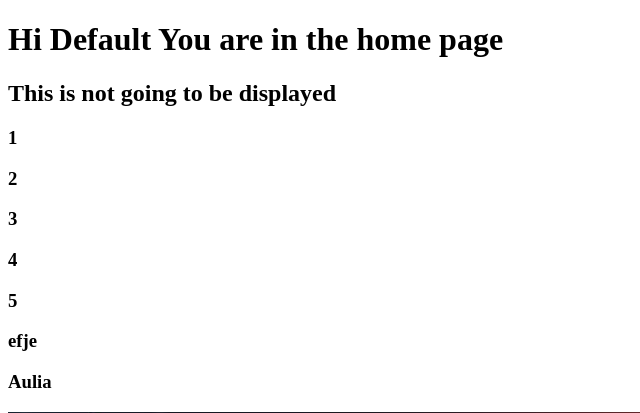
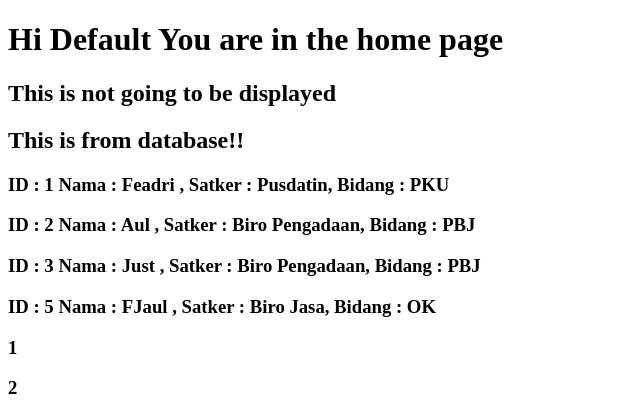
Before and after one commit to ali1248219/FLASK, a Flask app: page /home in a window 1280 px wide. Shown: the top 413 px of the page, without its empty margins (0-640 px from the left). Run offline with Flask 3, Linux system fonts and the light colour scheme; data comes from the database, SQL or seed files in the repository.

Commit message:
tutorial finished

```diff
--- a/main.py
+++ b/main.py
@@ -1,4 +1,5 @@
-from flask import Flask, render_template, request, jsonify, url_for, redirect, session
+from flask import Flask, render_template, request, jsonify, url_for, redirect, session, g
+import sqlite3
 
 app = Flask(__name__)
 
@@ -9,34 +10,69 @@ app.config['DEBUG'] = True
 app.config['SECRET_KEY'] = 'Thisshoukdberandomandsecret'
 
 
+# pertama koneksikan ke database
+def connect_db():
+    sql = sqlite3.connect(
+        'D:\\Programming\\Flask_udemy\\FLASK\\database\\test.db')
+    # di bawah ini utk mengubah tupple menjadi dictionary
+    sql.row_factory = sqlite3.Row
+    return sql
+
+# lalu ambil datarbase
+
+
+def get_db():
+    if not hasattr(g, 'sqlite3'):
+        g.sqlite_db = connect_db()
+    return g.sqlite_db
+
+# lalu tutup database ?
+
+
+@app.teardown_appcontext
+def close_db(error):
+    if hasattr(g, 'sqlite_db'):
+        g.sqlite_db.close()
+
 # method digunakan utk bagaimana cara url tsb diterima oleh komputer
 # GET = akan nampak diurl
 # POST = tidak tampak diurl
 
 # ini mereset nama
+
+
 @app.route('/')
 def index():
-    session.pop('name' , None)
+    session.pop('name', None)
     return "<h1>Hello world</h1>"
 
 # ini untuk mengambil nama
-@app.route('/home' , methods=['GET', 'POST'], defaults={'name' : 'Default'})
-@app.route("/home/<string:name>" , methods=["GET", "POST"])
+
+
+@app.route('/home', methods=['GET', 'POST'], defaults={'name': 'Default'})
+@app.route("/home/<string:name>", methods=["GET", "POST"])
 def home(name):
     session['name'] = name
-    return render_template('home.html', name = name, display = False , listoflist = [1,2,3,4,5] , listofdicts = [{"name" : "efje" , "age" : "23"}, {"name" : "Aulia"}])
+    db = get_db()
+    cur = db.execute("select id, name, satker, bidang from users")
+    result = cur.fetchall()
+    return render_template('home.html', name=name, display=False, listoflist=[1, 2, 3, 4, 5], listofdicts=[{"name": "efje", "age": "23"}, {"name": "Aulia"}], result=result)
 
 # ini untuk menampilkan nama
+
+
 @app.route("/json")
 def json():
     if 'name' in session:
         name = session['name']
-    else :
+    else:
         name = 'nonameinthesession'
-    return jsonify({"Key" : "Value", "Key2" : [2,5,7,9] , 'name' : name})
+    return jsonify({"Key": "Value", "Key2": [2, 5, 7, 9], 'name': name})
 
 # ini untuk mengambil data langsung dari url, cara gunanya : serelah / gunakan ? lalu key dan valuenya ditambah & key dan value lainnya. contoh :
 # /query?name=EFJE&location=Bengkulu
+
+
 @app.route('/query')
 def query():
     name = request.args.get('name')
@@ -44,6 +80,8 @@ def query():
     return f"hi {name} you are from {location}"
 
 # mengambil data dari form
+
+
 @app.route('/theform')
 def theform():
     return render_template('index.html')
@@ -55,28 +93,47 @@ def theform():
 #     return f"<h1> Hi {name} you are from {location}, your form has been submitted</h1>"
 
 # mengambil data dari json
-@app.route("/processjson" , methods=["POST"])
+
+
+@app.route("/processjson", methods=["POST"])
 def processjson():
     data = request.get_json()
     name = data['name']
     location = data['location']
     randomlist = data['randomlist']
-    return jsonify({"result" : "success" , "name":name , "location" : location , "randomkeyinlist" : randomlist[0]})
+    return jsonify({"result": "success", "name": name, "location": location, "randomkeyinlist": randomlist[0]})
 
 # mengambil data dari form tapi hanya mengambil 1 url
 # gunakan if statement
-@app.route("/theform2" , methods = ["GET", "POST"])
+
+
+@app.route("/theform2", methods=["GET", "POST"])
 def theform2():
     if request.method == "GET":
         # gunakan render_template untuk memanggil html
         return render_template('index.html')
     else:
         name = request.form['name']
-        location = request.form['location']
+        satker = request.form['satker']
+        bidang = request.form['bidang']
+
+        db = get_db()
+        db.execute('insert into users(name,satker,bidang) values (?,?,?)', [
+                   name, satker, bidang])
+        db.commit()
         # return f"<h1>hello {name} you are from {location}</h1>"
 
         # bisa menggunakan redirect jika ingin mengubahnya menjadi url lain. dengan memanggil nama fungsi
-        return redirect(url_for('home' , name= name))
+        return redirect(url_for('home', name=name, satker=satker, bidang=bidang))
+
+
+@app.route('/viewdb')
+def viewdb():
+    db = get_db()
+    cur = db.execute('select id, name, satker, bidang from users')
+    result = cur.fetchall()
+    return f"<h1> selamat datang {result[3]['name']}. {result[3]['satker']} ada beberapa berkas yang gagal cetak SPM semuanya ada di bagian {result[3]['bidang']}</h1>"
+
 
 if __name__ == "__main__":
     app.run()
--- a/templates/home.html
+++ b/templates/home.html
@@ -9,6 +9,11 @@
 {%else%}
 <h2>This is not going to be displayed</h2>
 {%endif%}
+
+<h2>This is from database!!</h2>
+{% for item in result %}
+<h3>ID : {{item.id}} Nama : {{item.name}} , Satker : {{item.satker}}, Bidang : {{item.bidang}}</h3>
+{% endfor %}
 
 {%for x in listoflist%}
 <h3>{{x}}</h3>
```
Also changed, not shown: database/sql.sql (+9 -1 lines), templates/index.html (+8 -3 lines), database/test.db.
